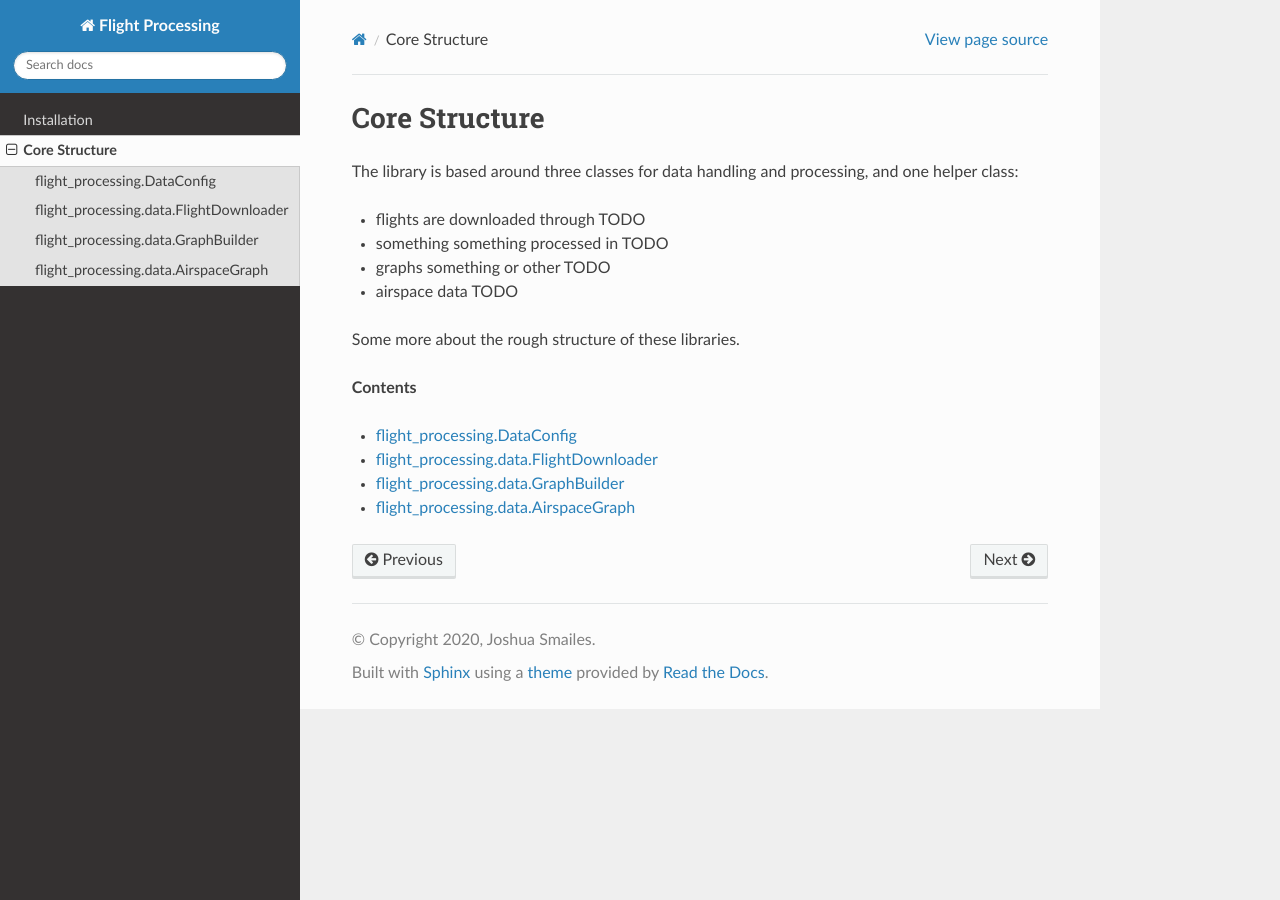
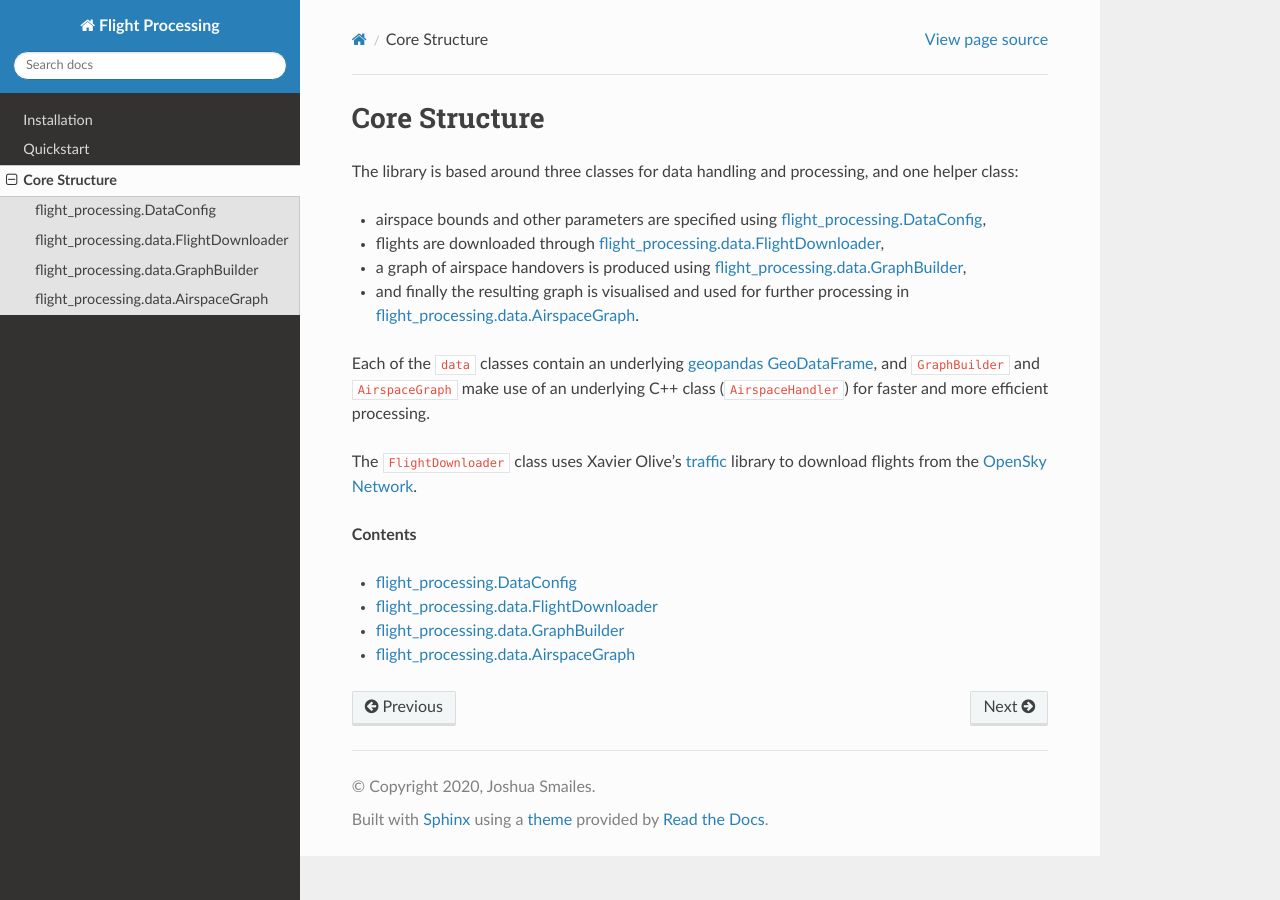
Before and after one commit to jsmailes/flight_processing, a Sphinx documentation site: the page built from docs/core_structure.rst, in a window 1280 px wide. Built offline with Sphinx 7.4.7 and the Read the Docs theme 2.0.0, drawn with Linux system fonts in a browser that asks for light colours; pages that are not in the unit, such as notebooks, are missing from menus.

```diff
--- a/docs/core_structure.rst
+++ b/docs/core_structure.rst
@@ -3,12 +3,14 @@ Core Structure
 
 The library is based around three classes for data handling and processing, and one helper class:
 
-- flights are downloaded through TODO
-- something something processed in TODO
-- graphs something or other TODO
-- airspace data TODO
+- airspace bounds and other parameters are specified using `flight_processing.DataConfig <flight_processing.DataConfig.html>`_,
+- flights are downloaded through `flight_processing.data.FlightDownloader <flight_processing.data.FlightDownloader.html>`_,
+- a graph of airspace handovers is produced using `flight_processing.data.GraphBuilder <flight_processing.data.GraphBuilder.html>`_,
+- and finally the resulting graph is visualised and used for further processing in `flight_processing.data.AirspaceGraph <flight_processing.data.AirspaceGraph.html>`_.
 
-Some more about the rough structure of these libraries.
+Each of the ``data`` classes contain an underlying `geopandas GeoDataFrame <https://geopandas.org/>`_, and ``GraphBuilder`` and ``AirspaceGraph`` make use of an underlying C++ class (``AirspaceHandler``) for faster and more efficient processing.
+
+The ``FlightDownloader`` class uses Xavier Olive's `traffic <https://traffic-viz.github.io/index.html>`_ library to download flights from the `OpenSky Network <https://opensky-network.org/>`_.
 
 **Contents**
 
--- /dev/null
+++ b/docs/downloading_flights.rst
@@ -0,0 +1,2 @@
+Downloading Flights
+===================
--- a/docs/flight_processing.DataConfig.rst
+++ b/docs/flight_processing.DataConfig.rst
@@ -5,3 +5,5 @@ flight_processing.DataConfig
     :members:
     :inherited-members:
     :no-undoc-members:
+
+    .. automethod:: __init__
--- a/docs/flight_processing.data.AirspaceGraph.rst
+++ b/docs/flight_processing.data.AirspaceGraph.rst
@@ -5,3 +5,5 @@ flight_processing.data.AirspaceGraph
     :members:
     :inherited-members:
     :no-undoc-members:
+
+    .. automethod:: __init__
--- a/docs/flight_processing.data.FlightDownloader.rst
+++ b/docs/flight_processing.data.FlightDownloader.rst
@@ -5,3 +5,5 @@ flight_processing.data.FlightDownloader
     :members:
     :inherited-members:
     :no-undoc-members:
+
+    .. automethod:: __init__
--- a/docs/flight_processing.data.GraphBuilder.rst
+++ b/docs/flight_processing.data.GraphBuilder.rst
@@ -5,3 +5,5 @@ flight_processing.data.GraphBuilder
     :members:
     :inherited-members:
     :no-undoc-members:
+
+    .. automethod:: __init__
```
Also changed, not shown: docs/configuration.rst (added, +21 -0 lines), docs/index.rst (+4 -3 lines), docs/preparing_datasets.rst (added, +17 -0 lines), docs/quickstart.rst (added, +19 -0 lines).
